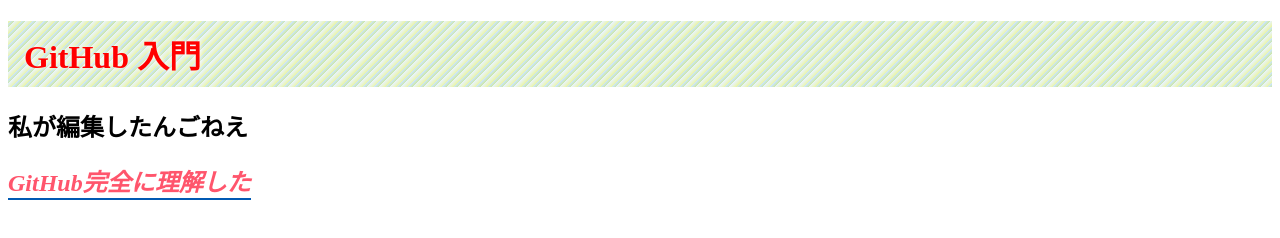
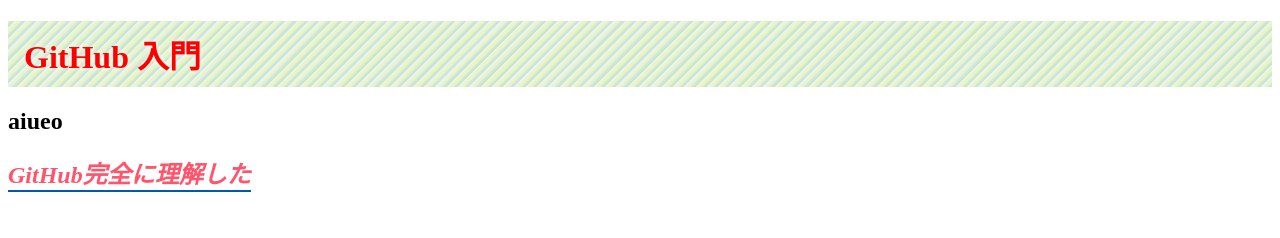
Before and after one commit to tamoooon/github_ws_2, a plain HTML site: page index.html in a window 1280 px wide. Drawn offline with Linux system fonts and the light colour scheme.

Commit message:
aiueoにした

```diff
--- a/index.html
+++ b/index.html
@@ -6,7 +6,7 @@
     <link rel="stylesheet" type="text/css" href="src/styles.css">
   <body>
     <h1>GitHub 入門</h1>
-    <h2>私が編集したんごねえ</h2>
+    <h2>aiueo</h2>
 
     <!-- 変更箇所に困ったら下記のコメントアウトを外してください -->
     <!--<div id="target">ここをクリックするとアラート発生</div>-->
```
